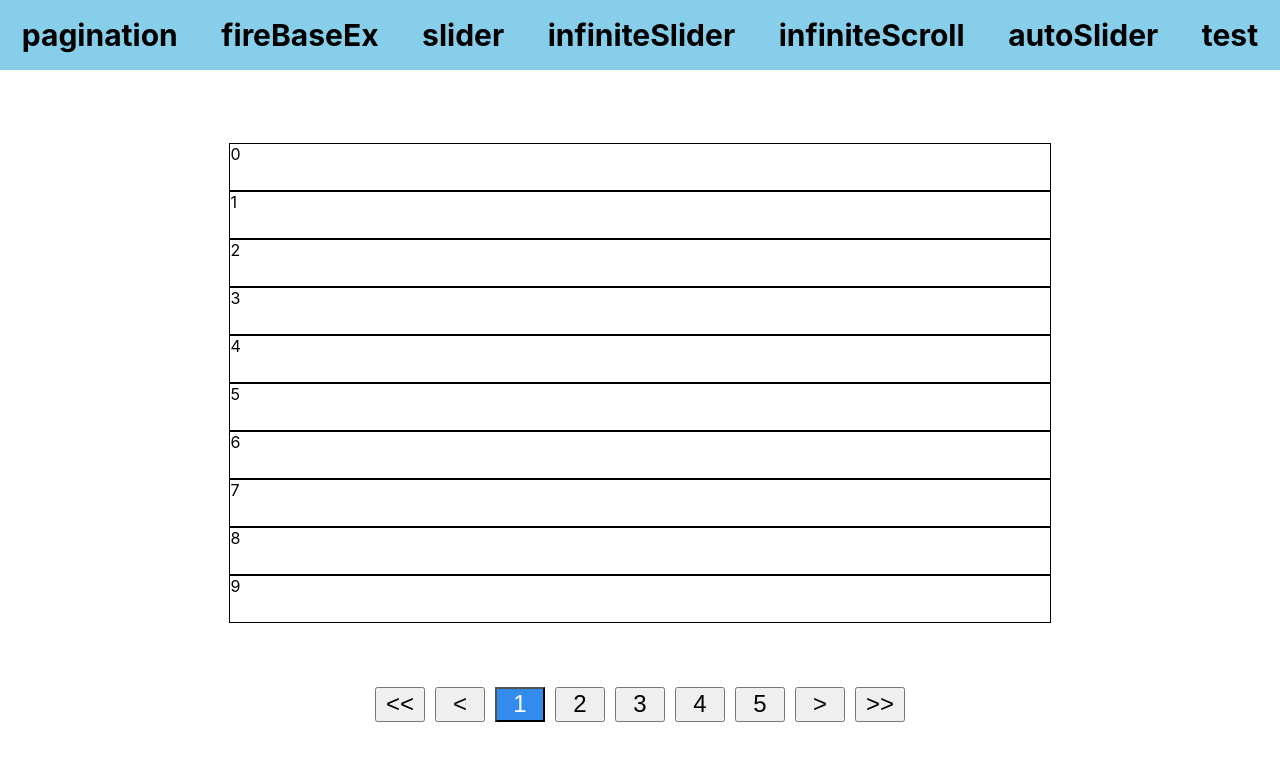
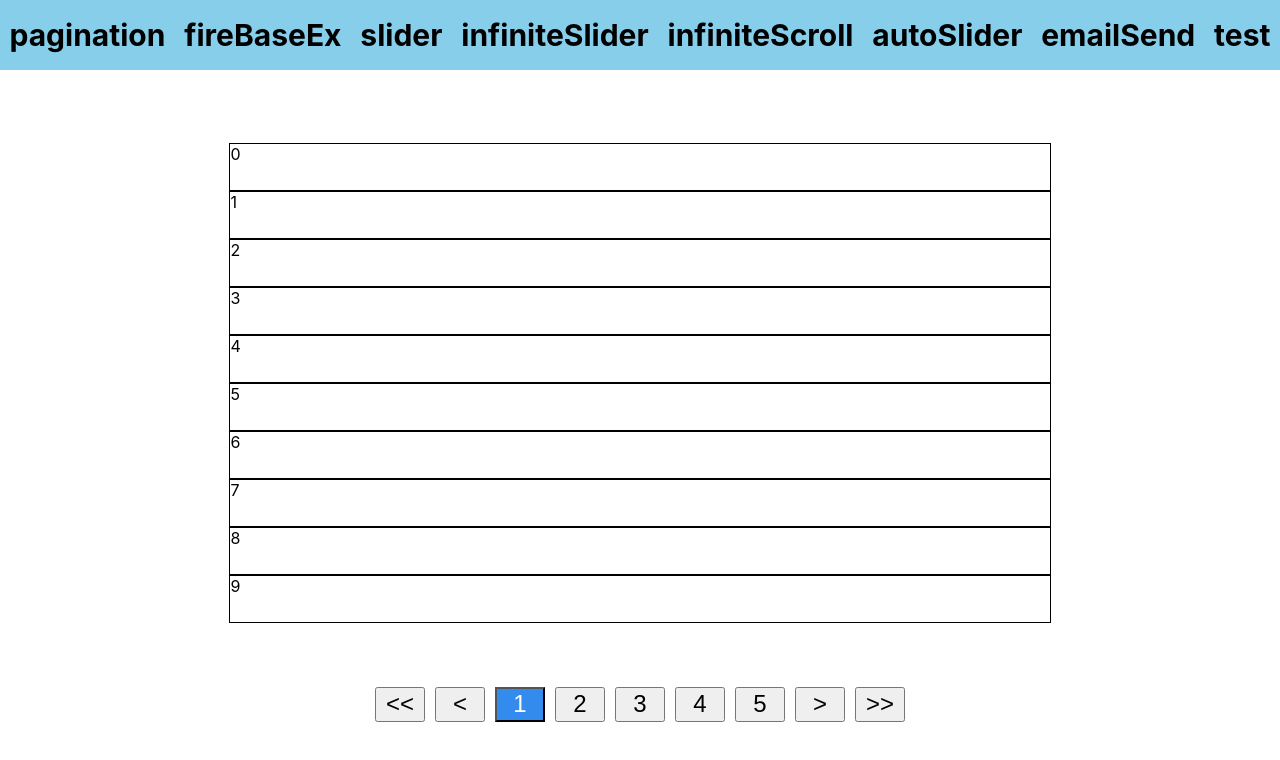
Before and after one commit to LeeHoHyun-hemtory/react-typescript, a React (Create React App) app: page / in a window 1280 px wide. Shown: the top 760 px of the page. Built offline with nearby package versions, Linux system fonts and the light colour scheme; no server answers.

Commit message:
emailSend 추가, 주석 제거

```diff
--- a/src/component/nav/Nav.tsx
+++ b/src/component/nav/Nav.tsx
@@ -19,18 +19,12 @@ const SCLink = styled(Link)`
   color: black;
 `;
 
-const PAGELISTS = ['pagination', 'fireBaseEx', 'slider', 'infiniteSlider', 'infiniteScroll', 'autoSlider', 'test'];
+const PAGELISTS = ['pagination', 'fireBaseEx', 'slider', 'infiniteSlider', 'infiniteScroll', 'autoSlider', 'emailSend', 'test'];
 
 const Nav = () => {
   return (
     <SCContainer>
       {PAGELISTS.map((page, idx) => <SCLink key={idx} to={`/${page}`}>{page}</SCLink>)}
-      {/* <SCLink to='/'>pagination</SCLink>
-      <SCLink to='/fireBaseEx'>fireBaseEx</SCLink>
-      <SCLink to='/Slider'>Slider</SCLink>
-      <SCLink to='/infiniteSlider'>infiniteSlider</SCLink>
-      <SCLink to='/InfiniteScroll'>infiniteScroll</SCLink>
-      <SCLink to='/test'>test</SCLink> */}
     </SCContainer>
   );
 };
```
